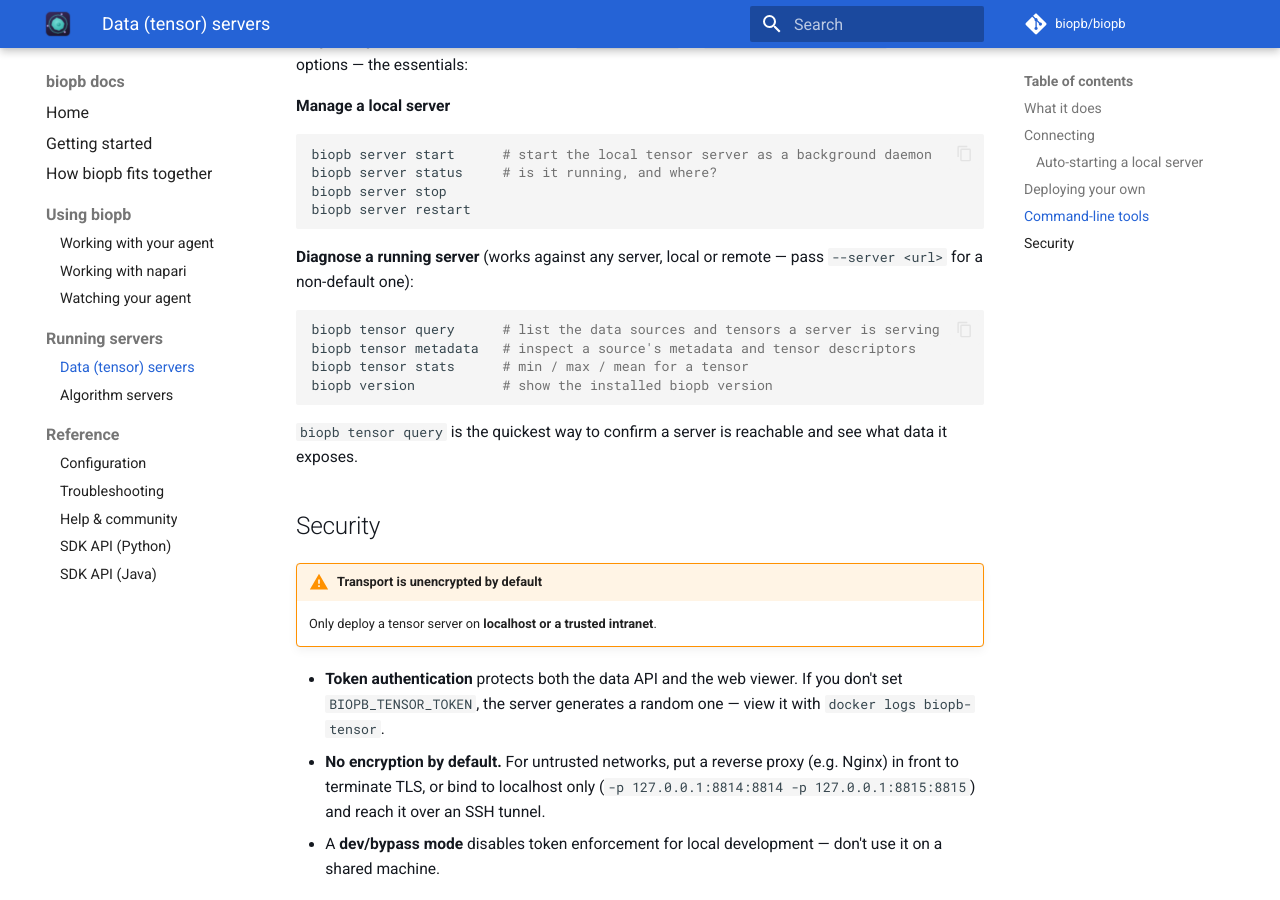
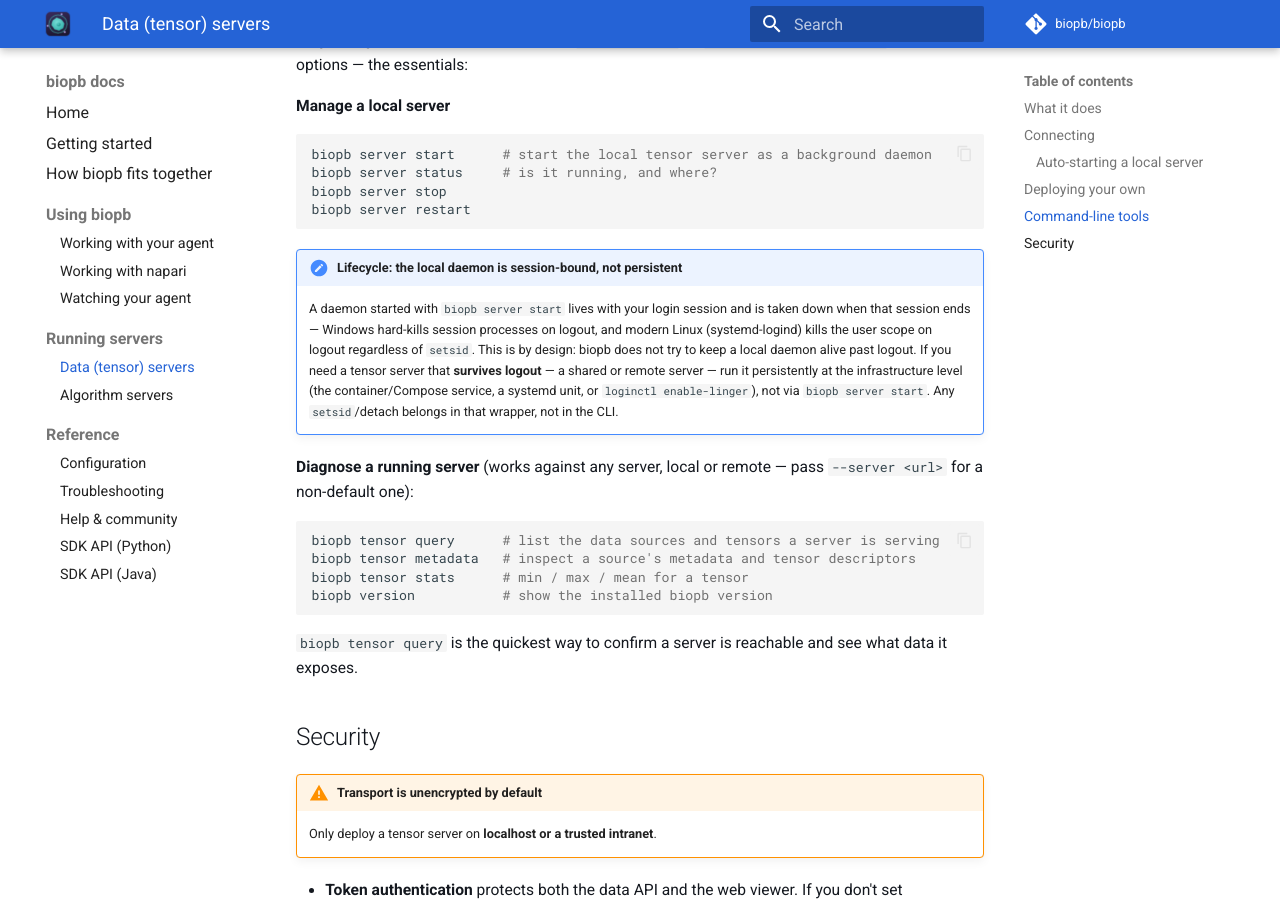
Before and after one commit to biopb/biopb-site, an MkDocs documentation site: the page built from docs/data-servers.md, in a window 1280 px wide and 900 px high, scrolled down 1616 px. Built offline with MkDocs 1.6.1 and Material for MkDocs 9.7.7, drawn with Linux system fonts in a browser that asks for light colours; comment, search, counter and statistics services are not loaded.

Commit message:
docs(data-servers): document session-bound daemon lifecycle
`biopb server start` runs a session-bound daemon, not a persistent one: it
is reaped when the login session ends (Windows logout hard-kill; systemd
logout kills the user scope regardless of setsid). Spell that out and point
users who need a logout-surviving server at infrastructure-level persistence
(container/Compose service, systemd unit, enable-linger) instead.

````diff
--- a/docs/data-servers.md
+++ b/docs/data-servers.md
@@ -76,6 +76,17 @@
 biopb server restart
 ```
 
+!!! note "Lifecycle: the local daemon is session-bound, not persistent"
+    A daemon started with `biopb server start` lives with your login session and is
+    taken down when that session ends — Windows hard-kills session processes on
+    logout, and modern Linux (systemd-logind) kills the user scope on logout
+    regardless of `setsid`. This is by design: biopb does not try to keep a local
+    daemon alive past logout. If you need a tensor server that **survives logout** —
+    a shared or remote server — run it persistently at the infrastructure level
+    (the container/Compose service, a systemd unit, or `loginctl enable-linger`),
+    not via `biopb server start`. Any `setsid`/detach belongs in that wrapper, not
+    in the CLI.
+
 **Diagnose a running server** (works against any server, local or remote — pass
 `--server <url>` for a non-default one):
 
````
